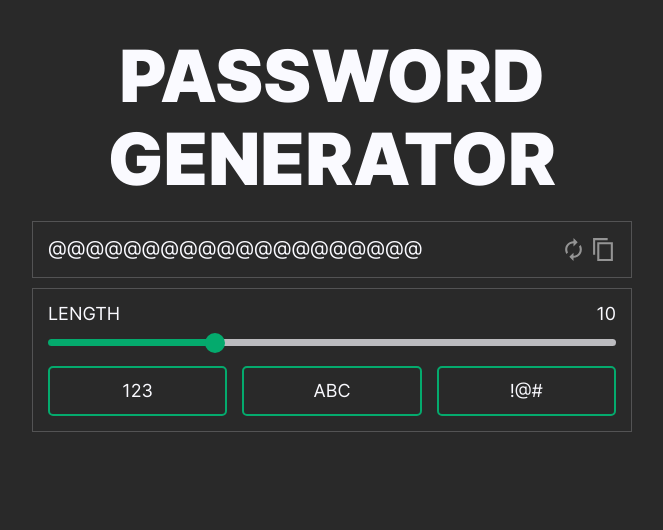
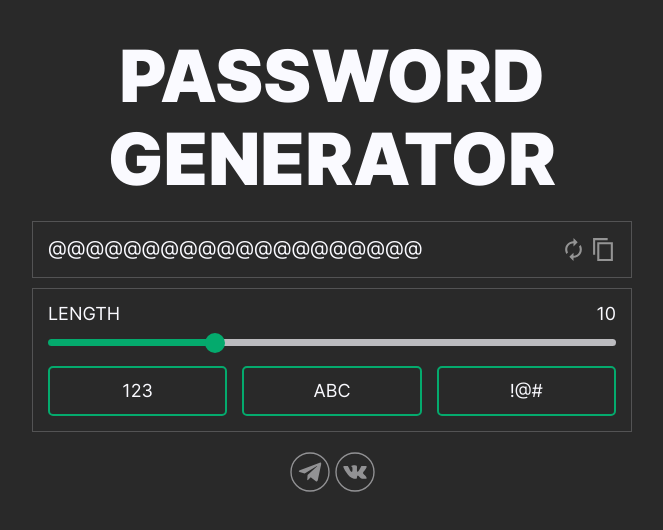
Before and after one commit to mmv-774/password-generator, a React (Create React App) app: page / in a window 1280 px wide. Shown: the top 530 px of the page, without its empty margins (308-971 px from the left). Built offline with nearby package versions, Linux system fonts and the light colour scheme.

Commit message:
создать ссылки на соцсети

```diff
--- a/src/components/App.js
+++ b/src/components/App.js
@@ -4,6 +4,7 @@ import Generator from './Generator';
 import Box from './Box';
 import Result from './Result';
 import Options from './Options';
+import Share from './Share';
 
 const App = () => {
   return (
@@ -17,6 +18,7 @@ const App = () => {
           <Options />
         </Box>
       </Generator>
+      <Share />
     </Layout>
   );
 };
--- a/src/components/Button.js
+++ b/src/components/Button.js
@@ -1,8 +1,8 @@
 import PropTypes from 'prop-types';
 
-function Button({ icon }) {
+const Button = ({ icon }) => {
   return <button className='button' style={{ backgroundImage: `url(${icon})` }} />;
-}
+};
 
 Button.propTypes = {
   icon: PropTypes.string.isRequired,
--- a/src/components/GridContainer.js
+++ b/src/components/GridContainer.js
@@ -1,6 +1,6 @@
 import PropTypes from 'prop-types';
 
-const GridContainer = ({ items, width, gap, columns }) => {
+const GridContainer = ({ children, width, gap, columns }) => {
   const style = {
     width: width,
     gap: gap,
@@ -9,9 +9,9 @@ const GridContainer = ({ items, width, gap, columns }) => {
 
   return (
     <ul className='grid-container' style={style}>
-      {items.map((item, index) => (
+      {children.map((child, index) => (
         <li className='grid-container-item' key={index}>
-          {item}
+          {child}
         </li>
       ))}
     </ul>
@@ -19,7 +19,7 @@ const GridContainer = ({ items, width, gap, columns }) => {
 };
 
 GridContainer.propTypes = {
-  items: PropTypes.arrayOf(PropTypes.element).isRequired,
+  children: PropTypes.arrayOf(PropTypes.element).isRequired,
   width: PropTypes.string,
   gap: PropTypes.string,
   columns: PropTypes.number,
--- a/src/components/Options.js
+++ b/src/components/Options.js
@@ -3,16 +3,14 @@ import Checkbox from './Checkbox';
 import GridContainer from './GridContainer';
 
 const Options = () => {
-  const checkboxes = [
-    <Checkbox id={1} caption='123' />,
-    <Checkbox id={2} caption='ABC' />,
-    <Checkbox id={3} caption='!@#' />,
-  ];
-
   return (
     <div className='options'>
       <Slider min={6} max={20} value={10} />
-      <GridContainer items={checkboxes} columns={3} />
+      <GridContainer columns={3}>
+        <Checkbox id={1} caption='123' />
+        <Checkbox id={2} caption='ABC' />
+        <Checkbox id={3} caption='!@#' />
+      </GridContainer>
     </div>
   );
 };
--- a/src/components/Result.js
+++ b/src/components/Result.js
@@ -1,20 +1,16 @@
 import refresh from '../images/refresh-btn-icon.svg';
 import copy from '../images/copy-btn-icon.svg';
-import Button from "./Button";
+import Button from './Button';
 import GridContainer from './GridContainer';
 
 const Result = () => {
-  const buttons = [
-    <Button icon={refresh} />,
-    <Button icon={copy} />,
-  ];
-
-
-
   return (
     <div className='result'>
-      <p className='result__text'>@@@@@@@@@@@@@@@@@@@@</p>
-      <GridContainer items={buttons} columns={2} gap={'5px'}/>
+      <p className='result__text'>{'@@@@@@@@@@@@@@@@@@@@'}</p>
+      <GridContainer columns={2} gap={'5px'}>
+        <Button icon={refresh} />
+        <Button icon={copy} />
+      </GridContainer>
     </div>
   );
 };
--- /dev/null
+++ b/src/components/Share.js
@@ -0,0 +1,20 @@
+import telegram from '../images/telegram-share-icon.svg';
+import vk from '../images/vk-share-icon.svg';
+import GridContainer from './GridContainer';
+import ShareLink from './ShareLink';
+
+const Share = () => {
+  return (
+    <div className='share'>
+      <GridContainer width='85px' gap='5px'>
+        <ShareLink
+          icon={telegram}
+          link='https://t.me/share/url?url=https://mmv-774.github.io/password-generator/&text=Create%20a%20secure%20password'
+        />
+        <ShareLink icon={vk} link='https://vk.com/share.php?url=https://mmv-774.github.io/password-generator/' />
+      </GridContainer>
+    </div>
+  );
+};
+
+export default Share;
--- /dev/null
+++ b/src/components/ShareLink.js
@@ -0,0 +1,16 @@
+import PropTypes from 'prop-types';
+
+const ShareLink = ({ link, icon }) => {
+  return (
+    <a href={link} target='_blank' rel='noopener noreferrer' className='share-link'>
+      <img src={icon} alt='Share' className='share-link__icon' />
+    </a>
+  );
+};
+
+ShareLink.propTypes = {
+  link: PropTypes.string.isRequired,
+  icon: PropTypes.string.isRequired,
+};
+
+export default ShareLink;
--- a/src/index.css
+++ b/src/index.css
@@ -10,5 +10,7 @@
 @import url('./styles/Layout.css');
 @import url('./styles/Options.css');
 @import url('./styles/Result.css');
+@import url('./styles/Share.css');
+@import url('./styles/ShareLink.css');
 @import url('./styles/Slider.css');
 @import url('./styles/Title.css');
--- a/src/styles/GridContainer.css
+++ b/src/styles/GridContainer.css
@@ -3,6 +3,8 @@
   padding: 0;
   list-style: none;
   display: grid;
+  justify-content: center;
+  align-items: center;
 }
 
 .grid-container-item {
--- /dev/null
+++ b/src/styles/Share.css
@@ -0,0 +1,5 @@
+.share {
+  width: 100%;
+  display: flex;
+  justify-content: center;
+}
--- /dev/null
+++ b/src/styles/ShareLink.css
@@ -0,0 +1,14 @@
+.share-link{
+  display: flex;
+}
+
+.share-link__icon {
+  width: 40px;
+  height: 40px;
+  opacity: 0.5;
+  transition: opacity 0.3s linear;
+}
+
+.share-link__icon:hover {
+  opacity: 1;
+}
```
Also changed, not shown: src/images/telegram-share-icon.svg (added), src/images/vk-share-icon.svg (added).
